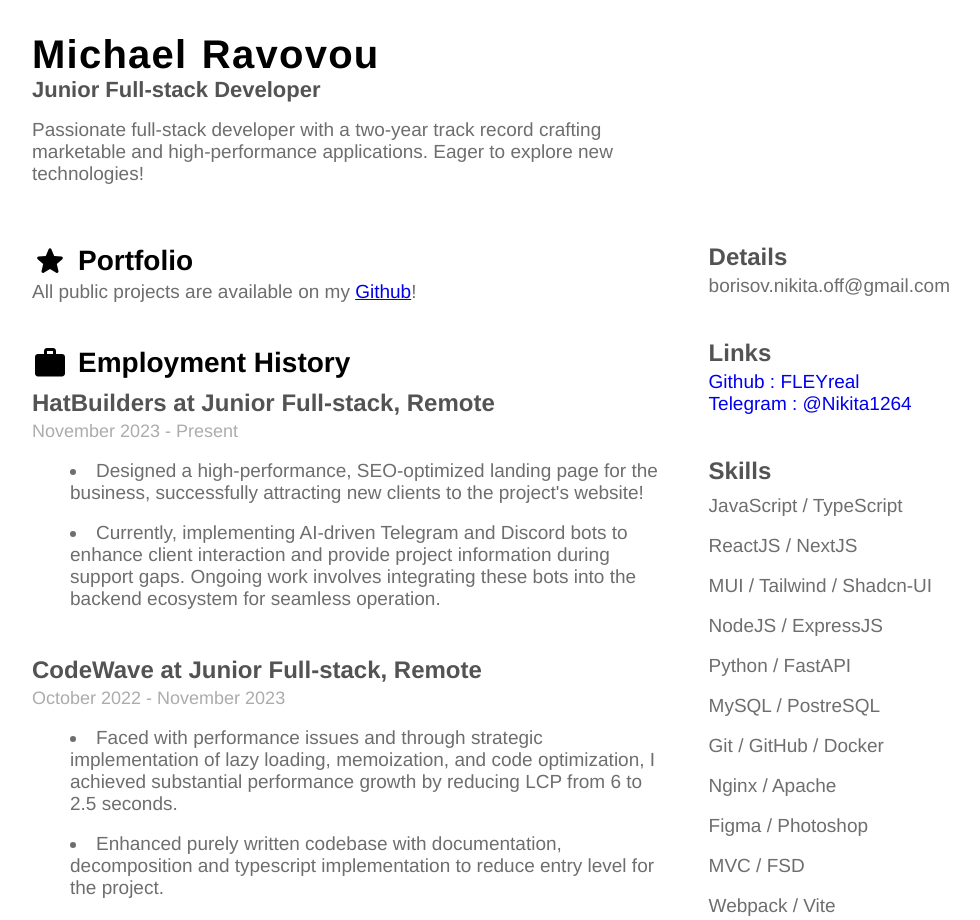
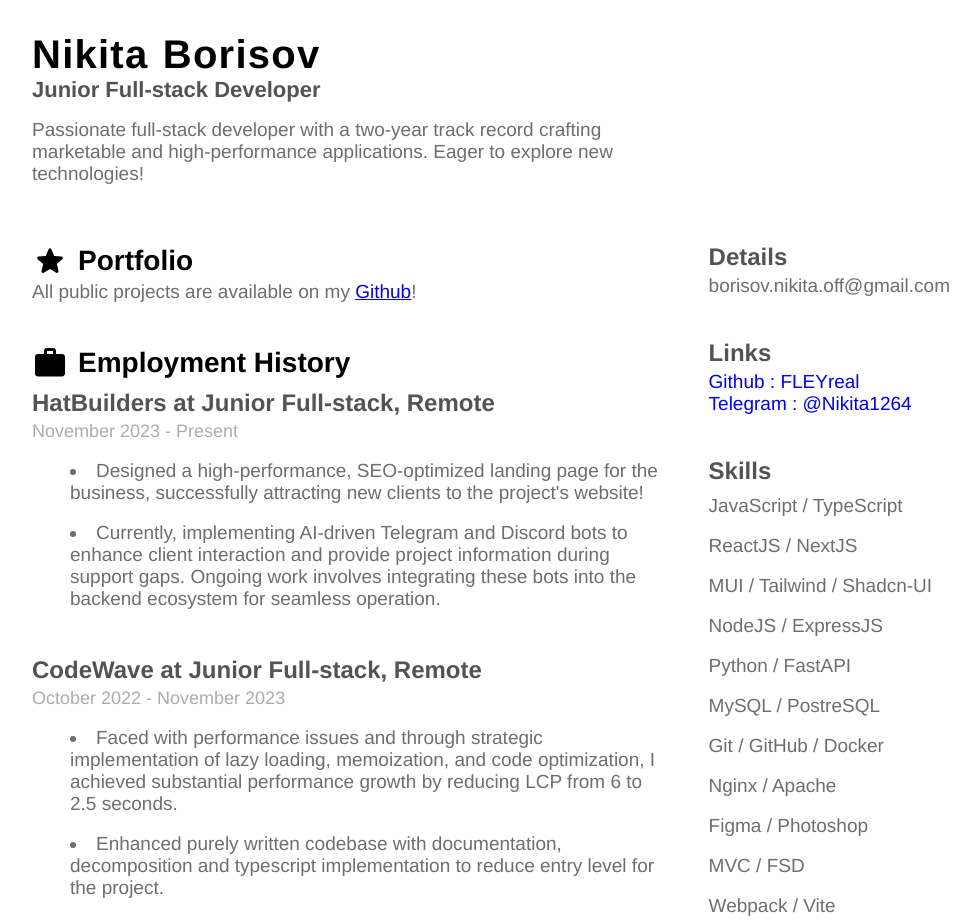
Before and after one commit to FLEYreal/fleyreal.github.io, a plain HTML site: page index.html in a window 1280 px wide. Shown: the top 920 px of the page, without its empty margins (144-1124 px from the left). Drawn offline with Linux system fonts and the light colour scheme.

Commit message:
Update index.html

```diff
--- a/index.html
+++ b/index.html
@@ -108,7 +108,7 @@
 <body>
 
     <header>
-        <h1 class="name">Michael Ravovou</h1>
+        <h1 class="name">Nikita Borisov</h1>
         <h3 class="prof">Junior Full-stack Developer</h3>
         <p class="text description">
             Passionate full-stack developer with a two-year track record crafting marketable and high-performance
```
